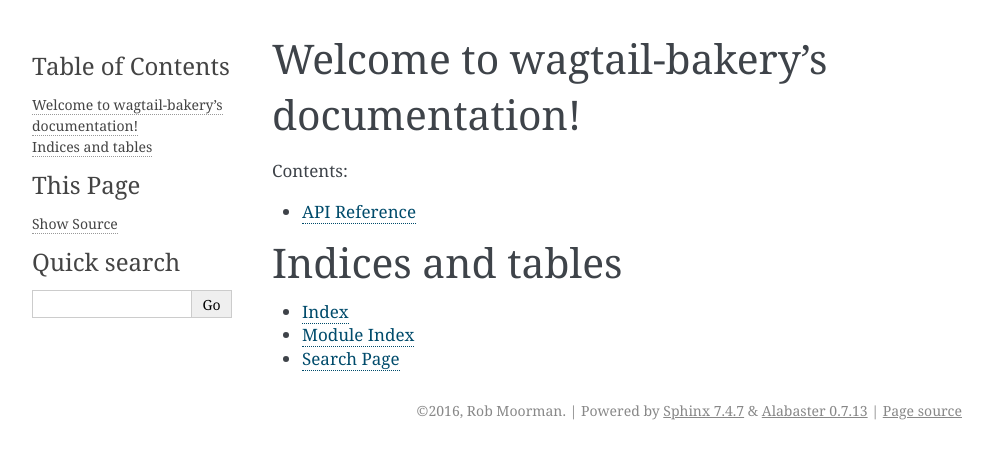
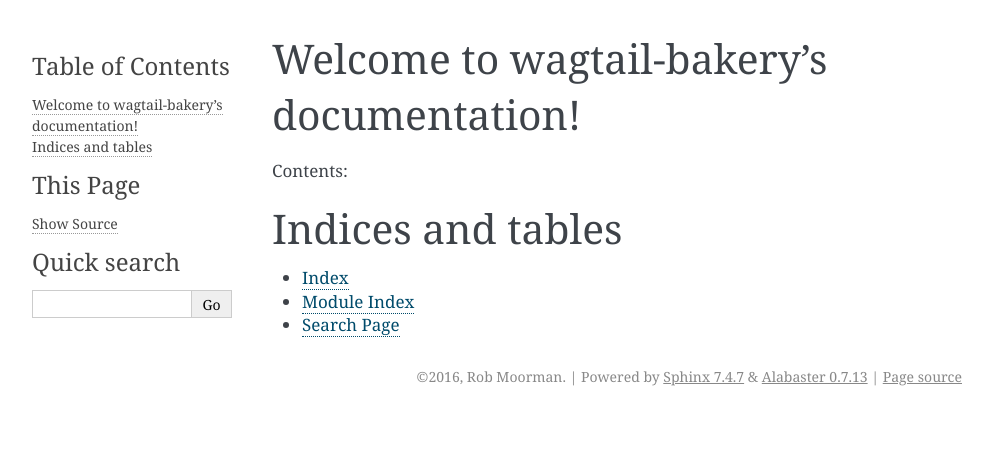
Before and after one commit to wagtail-nest/wagtail-bakery, a Sphinx documentation site: the page built from docs/source/index.rst, in a window 1280 px wide. Shown: the top 459 px of the page, without its empty margins (148-1141 px from the left). Built offline with Sphinx 7.4.7, drawn with Linux system fonts in a browser that asks for light colours.

Commit message:
Removed autodoc classes from sphinx docs extensions Align setup.cfg and tox.ini markup

```diff
--- a/docs/requirements.txt
+++ /dev/null
@@ -1 +0,0 @@
-wagtail>=1.7,<1.8
--- a/docs/source/api/index.rst
+++ /dev/null
@@ -1,5 +0,0 @@
-API Reference
-~~~~~~~~~~~~~
-
-.. autoclass:: wagtailbakery.views.WagtailBakeryView
-   :members:
--- a/docs/source/conf.py
+++ b/docs/source/conf.py
@@ -16,15 +16,8 @@
 # add these directories to sys.path here. If the directory is relative to the
 # documentation root, use os.path.abspath to make it absolute, like shown here.
 #
-import os
-import sys
-
-sys.path.insert(0, os.path.abspath('../../src'))
-sys.path.insert(0, os.path.abspath('../../tests'))
-
-os.environ['DJANGO_SETTINGS_MODULE'] = 'settings'
-import django
-django.setup()
+# import os
+# import sys
 
 # -- General configuration ------------------------------------------------
 
@@ -35,7 +28,7 @@
 # Add any Sphinx extension module names here, as strings. They can be
 # extensions coming with Sphinx (named 'sphinx.ext.*') or your custom
 # ones.
-extensions = ['sphinx.ext.autodoc']
+extensions = []
 
 # Add any paths that contain templates here, relative to this directory.
 templates_path = ['_templates']
--- a/docs/source/index.rst
+++ b/docs/source/index.rst
@@ -11,8 +11,6 @@
 .. toctree::
    :maxdepth: 2
 
-   api/index
-
 Indices and tables
 ==================
 
```
Also changed, not shown: setup.cfg (+4 -4 lines), 1 other file.
